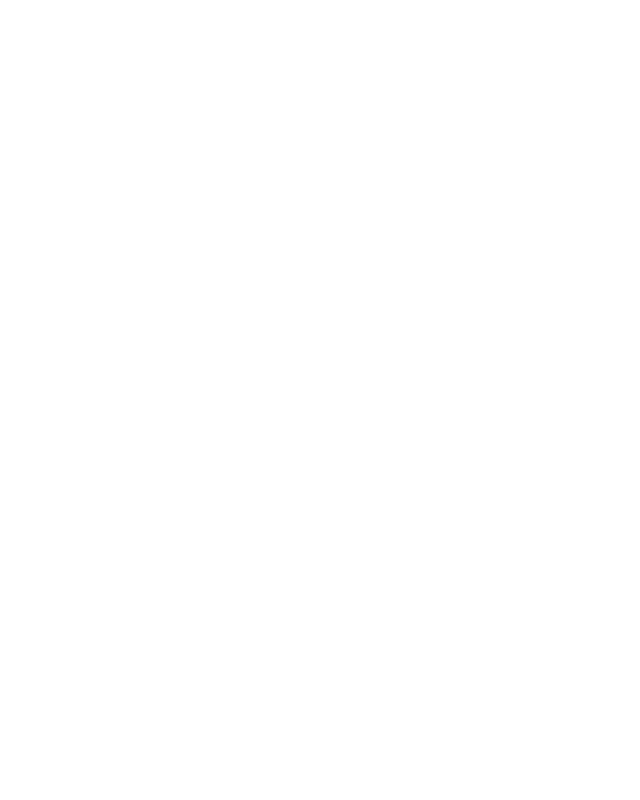
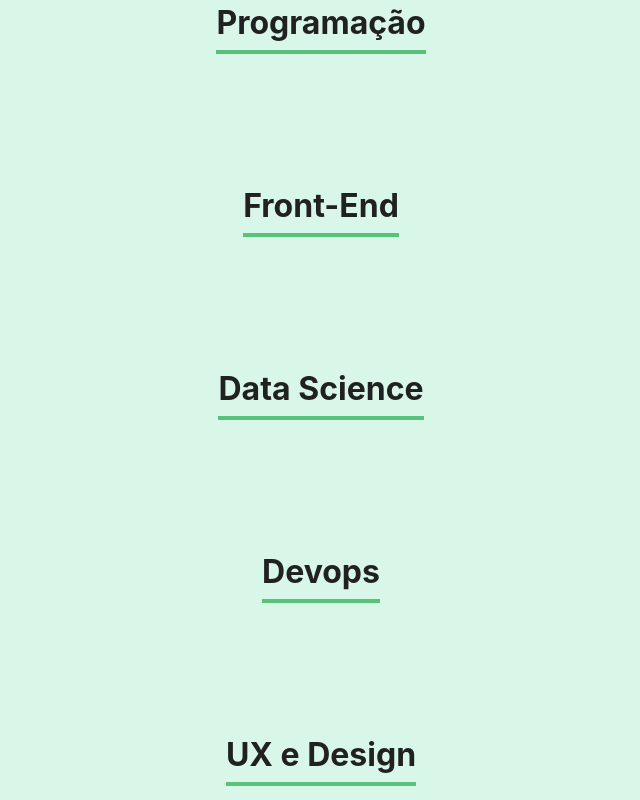
Before and after one commit to guimarans/alura-react-javascript, a React (Create React App) app: page / in a window 1280 px wide. Shown: the part 1540-2340 px from the top of the page, without its empty margins (319-959 px from the left). Before the commit the page ends 1477 px from the top, so only its background shows below. Built offline with nearby package versions, Linux system fonts and the light colour scheme; the HTML template or start-up script is replaced by a standard one.

Commit message:
feat: criando componente de time

```diff
--- a/src/App.js
+++ b/src/App.js
@@ -1,6 +1,7 @@
 import { useState } from 'react';
 import Banner from './componentes/Banner';
 import Formulario from './componentes/Formulario';
+import Time from './componentes/Time';
 
 function App() {
 
@@ -10,10 +11,21 @@
     setColaboradores([...colaboradores, colaborador]);
   }
 
+  const times = [
+    'Programação',
+    'Front-End',
+    'Data Science',
+    'Devops',
+    'UX e Design',
+    'Mobile',
+    'Inovação e Gestão'
+  ];
+
   return (
     <div className="App">
       <Banner />
       <Formulario aoColaboradorCadastrado={colaborador => aoNovoColaboradorAdicionado(colaborador)}/>
+      <Time times={times} />
     </div>
   );
 }
--- a/src/componentes/Formulario/index.js
+++ b/src/componentes/Formulario/index.js
@@ -61,7 +61,6 @@
                     obrigatorio={true}
                     valor={time}
                     aoAlterado={valor => setTime(valor)}
-
                 />
                 <Botao> Criar card </Botao>
             </form>
--- /dev/null
+++ b/src/componentes/Time/Time.css
@@ -0,0 +1,13 @@
+.time {
+    text-align: center;
+    padding: 34px 16px;
+    background-color: #D9F7E9;
+    box-sizing: border-box;
+}
+
+.time h3 {
+    display: inline-block;
+    font-size: 32px;
+    padding-bottom: 8px;
+    border-bottom: 4px solid #57c278;
+}
--- /dev/null
+++ b/src/componentes/Time/index.js
@@ -0,0 +1,15 @@
+import './Time.css';
+
+const Time = (props) => {
+    return(
+        props.times.map(time => {
+            return (
+                <section className="time" key={time}>
+                    <h3>{time}</h3>
+                </section>
+            )
+        })
+    );
+}
+
+export default Time;
```
